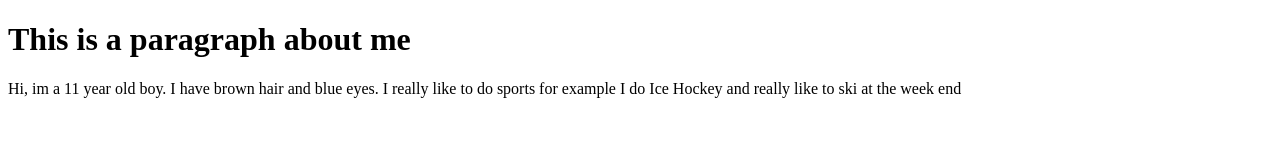
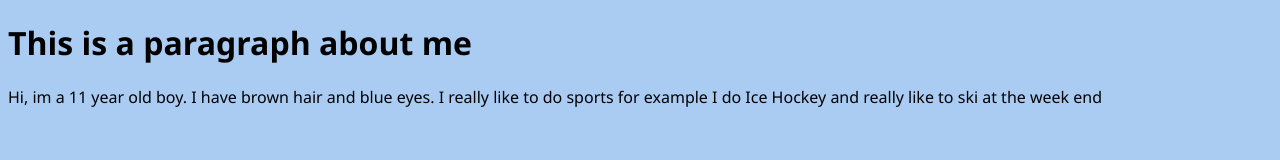
Before and after one commit to H-is-MYP-DaVinci/001-test-groupwork, a plain HTML site: page Alex.html in a window 1280 px wide. Drawn offline with Linux system fonts and the light colour scheme.

Commit message:
Update Alex.html

```diff
--- a/Alex.html
+++ b/Alex.html
@@ -4,6 +4,7 @@
     <meta charset="UTF-8">
     <meta name="viewport" content="width=device-width, initial-scale=1.0">
     <title>my description</title>
+    <link rel="stylesheet" href="Alex.css">
 </head>
 <body>
  <h1>This is a paragraph about me</h1>
```
